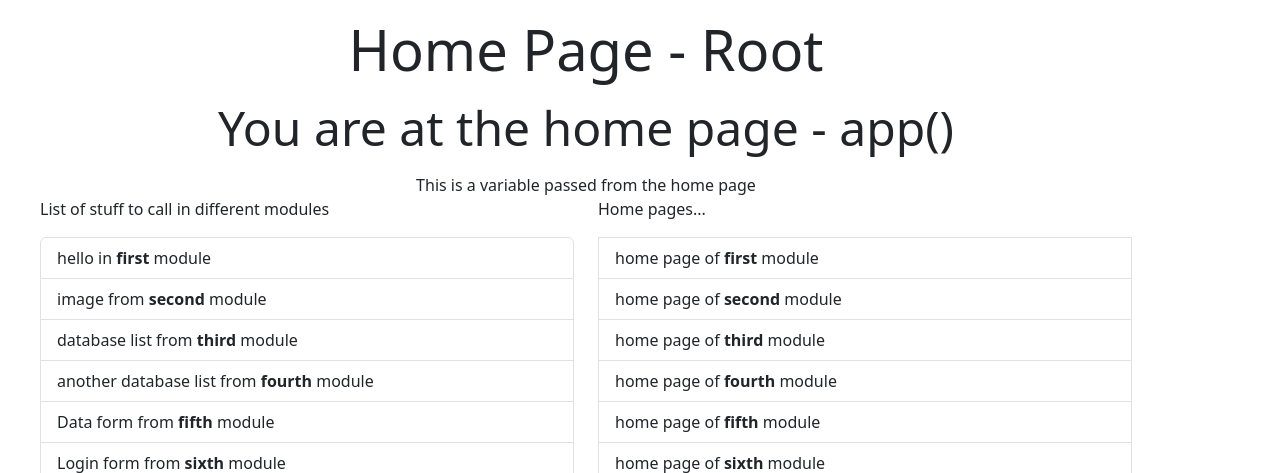
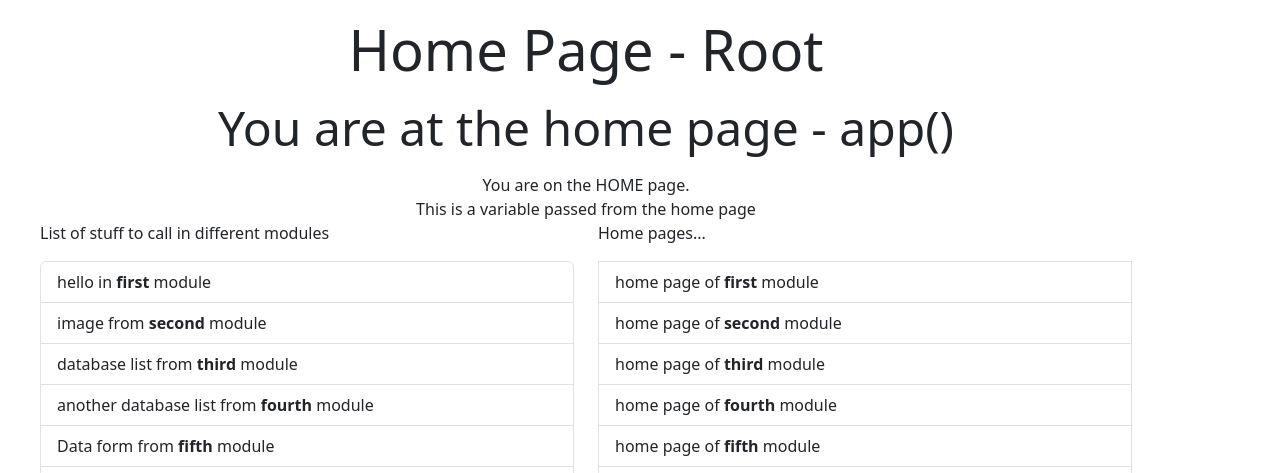
Before and after one commit to amathenge/bp, a Flask app: page / in a window 1280 px wide. Shown: the top 473 px of the page. Run offline with Flask 3, Linux system fonts and the light colour scheme.

Commit message:
Documentation update: 12MAR2022@18:48

```diff
--- a/app.py
+++ b/app.py
@@ -1,3 +1,8 @@
+# This is an example program on how to use Flask blueprints
+# Blueprints allow you to break a larger program into smaller pieces.
+# The smaller modules are easier to manage and can then also be copied from
+# App to App (e.g., a module that handles database connections)
+
 from flask import Flask, Blueprint, render_template, url_for, g
 from first.first import first
 from second.second import second
@@ -16,5 +21,5 @@ app.register_blueprint(sixth, url_prefix="/sixth")
 
 @app.route('/', methods=['GET', 'POST'])
 def home():
-    message = 'This is a variable passed from the home page'
+    message = 'You are on the HOME page. <br>This is a variable passed from the home page'
     return render_template('home.html', message=message)
--- a/templates/home.html
+++ b/templates/home.html
@@ -13,7 +13,7 @@
 <div class="row justify-content-center">
     <div class="col-12 text-center">
         {% if message %}
-        {{ message }}
+        {{ message|safe }}
         {% endif %}
     </div>
 </div>
```
